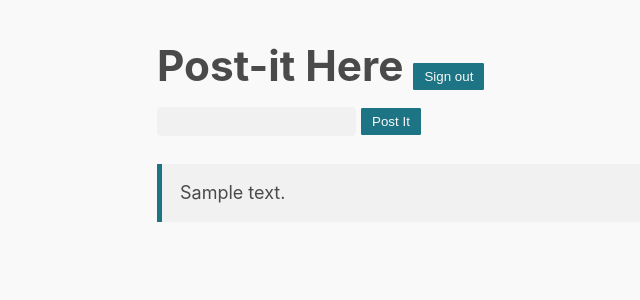
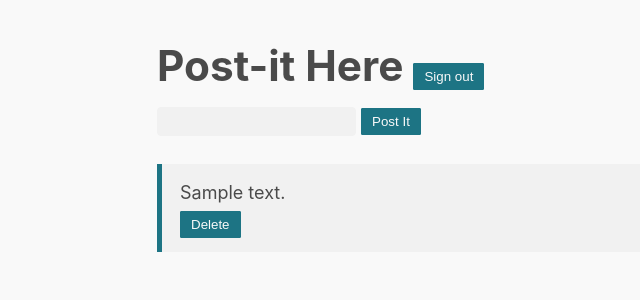
Before and after one commit to leekcake/PostItSite, a Django app: page /PostIt/ in a window 1280 px wide. Shown: the top 300 px of the page, without its empty margins (141-781 px from the left). Run offline with Django 3.2, Linux system fonts and the light colour scheme; a user stored in the database is signed in; tables that the repository leaves empty hold one stand-in row (values such as "Sample post").

Commit message:
Add delete function

```diff
--- a/PostItSite/PostIt/templates/PostIt/main.html
+++ b/PostItSite/PostIt/templates/PostIt/main.html
@@ -23,7 +23,11 @@
 	</form>
 	{% if post_list %}
 		{% for post in post_list %}
-			<blockquote>{{post.content}}</blockquote>
+			<blockquote>{{post.content}}<br>
+				<a href="delete/{{post.id}}">
+					<button>Delete</button>
+				</a>
+			</blockquote>
 		{% endfor %}
 	{% else %}
 		<blockquote>표시할 포스트잇이 없습니다</blockquote>
--- a/PostItSite/PostIt/urls.py
+++ b/PostItSite/PostIt/urls.py
@@ -5,6 +5,8 @@ from . import views
 urlpatterns = [
     path('', views.main, name='main'),
     path('post', views.post, name='post'),
+    path('delete/<int:id>', views.delete, name='delete'),
+
     path('login', views.login, name='login'),
     path('logout', views.logout, name='logout'),
     path('signup', views.signup, name='signup')
--- a/PostItSite/PostIt/views.py
+++ b/PostItSite/PostIt/views.py
@@ -24,6 +24,17 @@ def main(request: HttpRequest):
     }
 
     return render(request, 'PostIt/main.html', context)
+
+
+def delete(request: HttpRequest, id):
+    if not request.user.is_authenticated:
+        return redirect("../login")
+
+    user: User = request.user
+
+    PostIt.objects.filter(id=id).delete()
+
+    return redirect('../')
 
 
 def post(request: HttpRequest):
```
